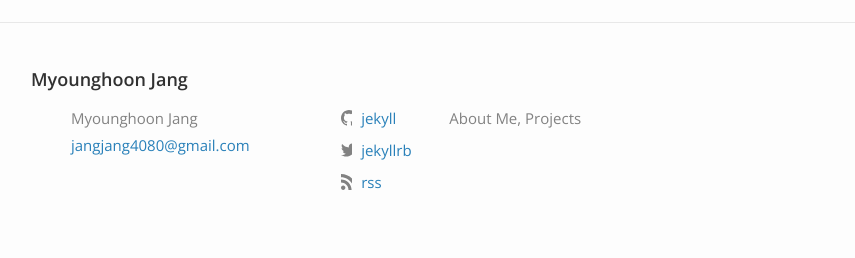
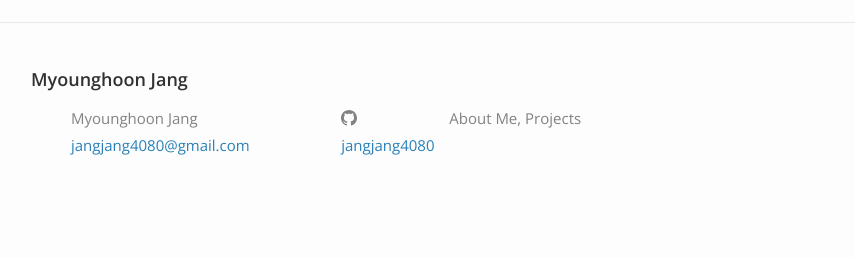
Before and after one commit to jangjang4080/jangjang4080.github.io, a Jekyll site: the page built from index.md, in a window 1280 px wide. Shown: the part 4443-4701 px from the top of the page, without its empty margins (209-1064 px from the left). Built offline with Jekyll 4.4.1, drawn with Linux system fonts in a browser that asks for light colours; after the commit the page ends 4667 px from its top, so only the background shows below that.

Commit message:
소셜 아이콘 짤림 현상 수정

```diff
--- a/_config.yml
+++ b/_config.yml
@@ -8,9 +8,9 @@ port:             50210
 host:             0.0.0.0
 
 # social links
-twitter_username: jekyllrb
-github_username:  jekyll
-rss: rss
+# twitter_username: jekyllrb
+github_username:  jangjang4080
+# rss: rss
 # dribbble_username: jekyll
 # facebook_username: jekyll
 # flickr_username: jekyll
--- a/_sass/minima/_base.scss
+++ b/_sass/minima/_base.scss
@@ -241,7 +241,8 @@ pre {
     height: 18px;
     display: inline-block;
     fill: currentColor;
-    padding-right: 5px;
+    padding-right: 0px;
+    margin-right: 5px;
     vertical-align: text-bottom;
 }
 
```
